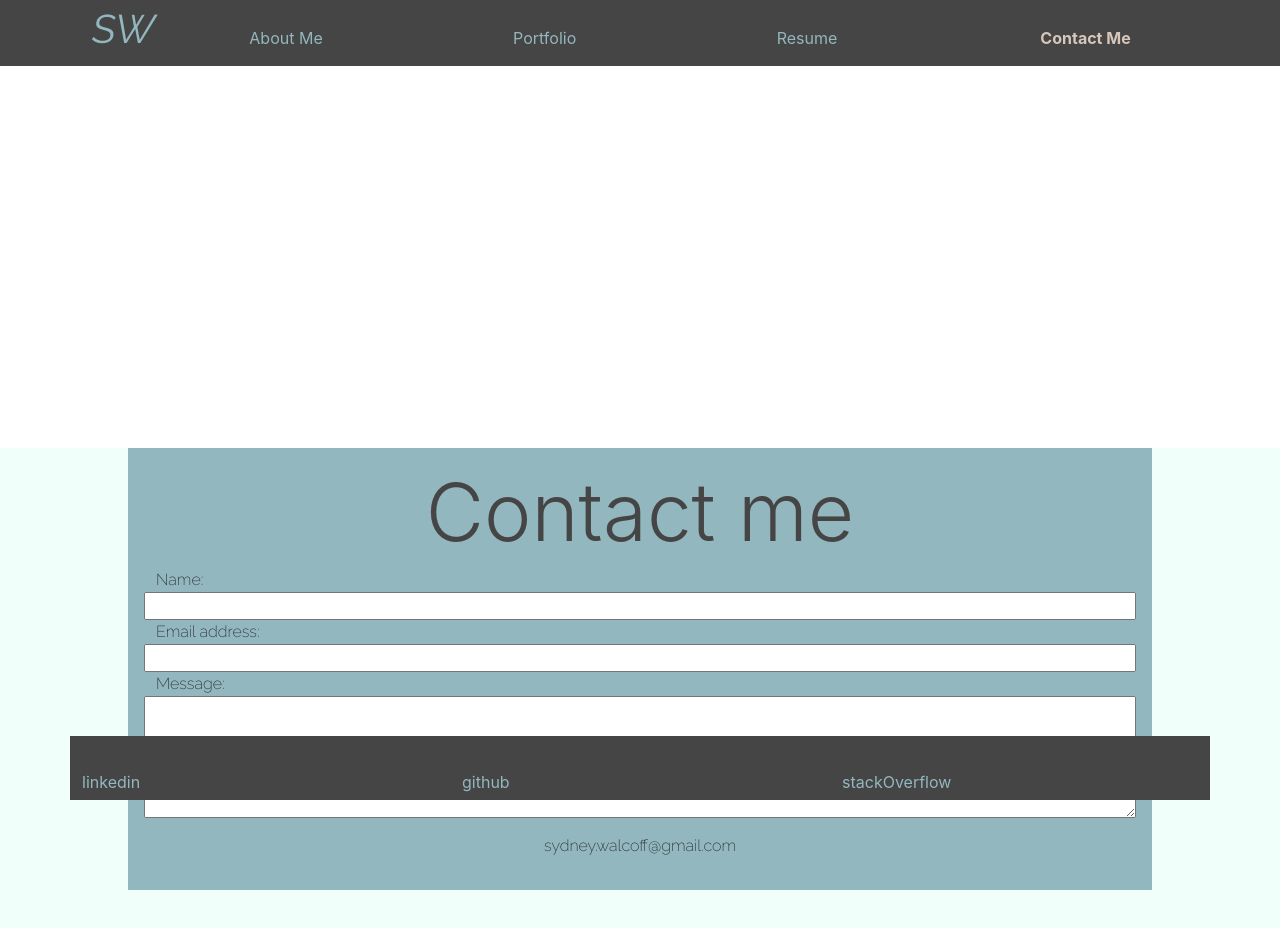
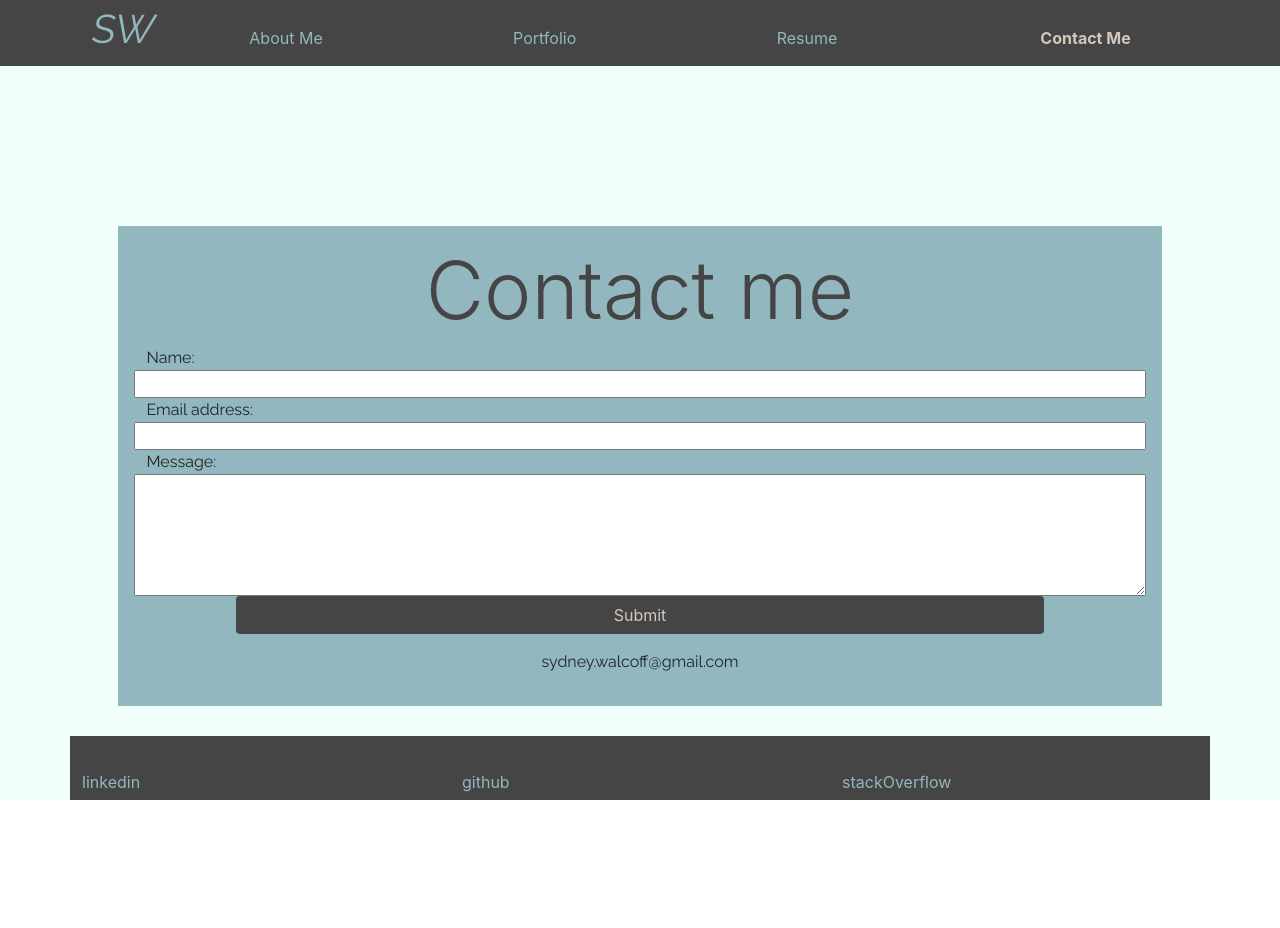
Before and after one commit to sydneywalcoff/sydneywalcoff, a React (Create React App) app: page / in a window 1280 px wide. Both pictures are taken after a click on the element "Contact Me". Shown: the top 928 px of the page. After the commit the page ends 866 px from the top, so only its background shows below. Built offline with nearby package versions, Linux system fonts and the light colour scheme.

Commit message:
contact page finally done

```diff
--- a/src/App.css
+++ b/src/App.css
@@ -12,7 +12,7 @@
     padding: 0 0;
 }
 
-html, body, #root {
+html, body, #root, main {
     height: 100%;
 }
 
@@ -20,22 +20,13 @@ html, body, #root {
     background-color: var(--pale-mint);
 }
 
-main {
-    height: 100%;
-
-}
 
 p, label {
     font-family: 'Raleway', sans-serif;
-    font-weight: 200;
 }
 
 a {
     text-decoration: none;
-}
-
-section {
-    margin-top: 35%;
 }
 
 /* header */
@@ -113,6 +104,12 @@ h2 {
     color: var(--onyx);
 }
 
+button {
+    width: 80% !important;
+    color: var(--cream) !important;
+    background-color: var(--onyx) !important;
+}
+
 /* footer */
 footer {
     background-color: var(--onyx);
--- a/src/App.js
+++ b/src/App.js
@@ -38,7 +38,7 @@ function App() {
         setCurrentTitle = {setCurrentTitle}
         currentTitle = {currentTitle.name}
       ></Header>
-      <main>
+      <main className="row align-items-center">
         {currentPage(currentTitle)}
       </main>
       <Footer />
--- a/src/components/Contact/index.js
+++ b/src/components/Contact/index.js
@@ -1,21 +1,37 @@
-import React from 'react';
+import React, { useState } from 'react';
+import { validateEmail } from '../../utils/helpers';
 
 const ContactForm = () => {
+    const [formState, setFormState] = useState({ name: '', email:'', message:'' });
+    const { name, email, message } = formState;
+
+    function handleChange(e) {
+        setFormState({...formState, [e.target.value]: e.target.value })
+    }
+
+    function handleSubmit(e) {
+        e.preventDefault();
+        console.log(formState);
+    }
+
     return (
         <section className = "container contact p-3">
             <h1 className='row display-1 justify-content-center' id='contact-title'>Contact me</h1>
-            <form id="contact-form" className="row justify-content-center">
+            <form id="contact-form" className="row justify-content-center" onSubmit={handleSubmit}>
                 <div className='row'>
                     <label htmlFor="name" className='font-weight-bold'>Name:</label>
-                    <input type="text" name="name" />
+                    <input type="text" name="name" defaultValue={name} onChange={handleChange}/>
                 </div>
                 <div className='row'>
                     <label htmlFor="email" className='font-weight-bold'>Email address:</label>
-                    <input type="email" name="email" />
+                    <input type="email" name="email" defaultValue={email}  onChange={handleChange}/>
                 </div>
                 <div className='row'>
                     <label htmlFor="message" className='font-weight-bold'>Message:</label>
-                    <textarea name="message" rows="5"  />
+                    <textarea name="message" rows="5" defaultValue={message} onChange={handleChange}/>
+                </div>
+                <div className="row justify-content-center">
+                    <button className="btn" id="contact-button" type="submit">Submit</button>
                 </div>
             </form>
             <p className="row justify-content-center pt-3">sydney.walcoff@gmail.com</p>
--- a/src/components/Header/index.js
+++ b/src/components/Header/index.js
@@ -8,7 +8,7 @@ const Header = props => {
         currentTitle
     } = props;
     return (
-        <header className='row fixed-top'>
+        <header className='row sticky-top'>
             <h1 className="initials col-2">SW</h1>
             <Nav
             titles = {titles}
--- /dev/null
+++ b/src/utils/helpers.js
@@ -0,0 +1,4 @@
+export function validateEmail(email) {
+    var re = /^(([^<>()[\]\\.,;:\s@"]+(\.[^<>()[\]\\.,;:\s@"]+)*)|(".+"))@((\[[0-9]{1,3}\.[0-9]{1,3}\.[0-9]{1,3}\.[0-9]{1,3}\])|(([a-zA-Z\-0-9]+\.)+[a-zA-Z]{2,}))$/;
+    return re.test(String(email).toLowerCase());
+}
```
